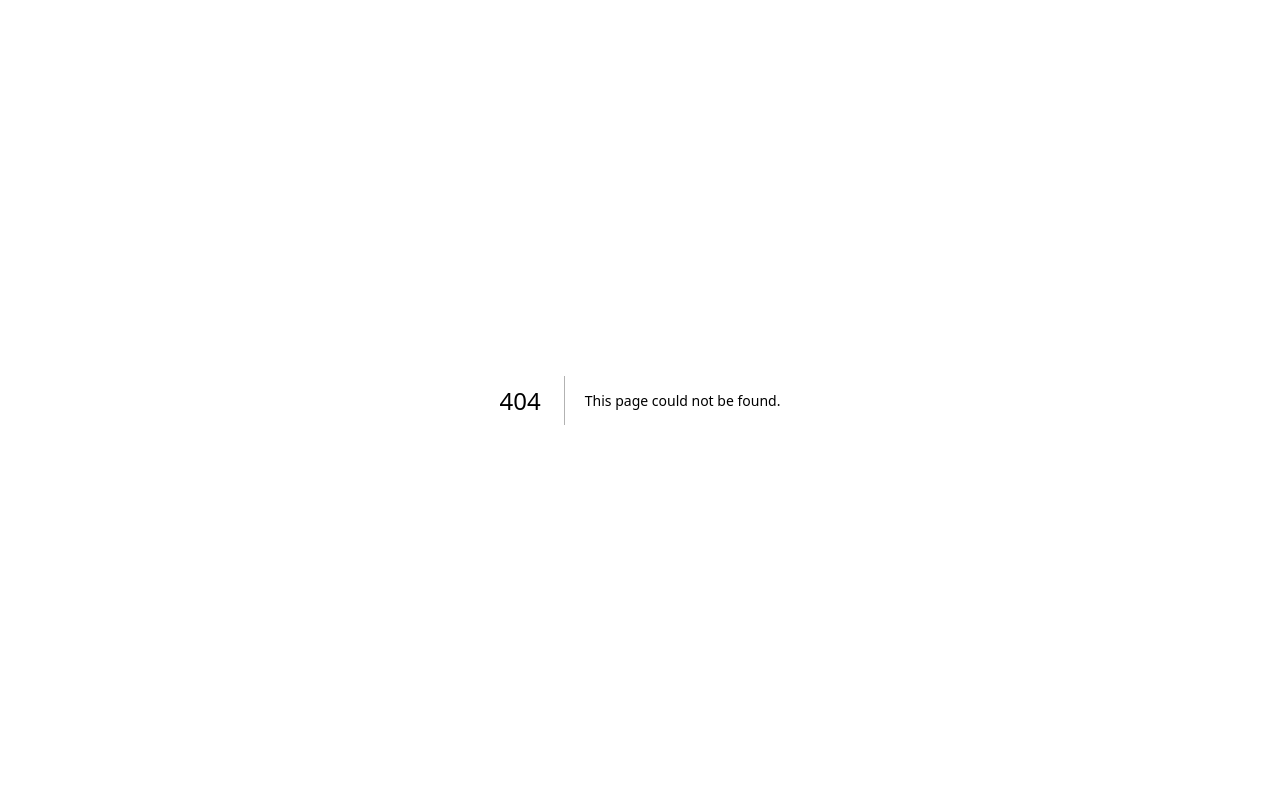
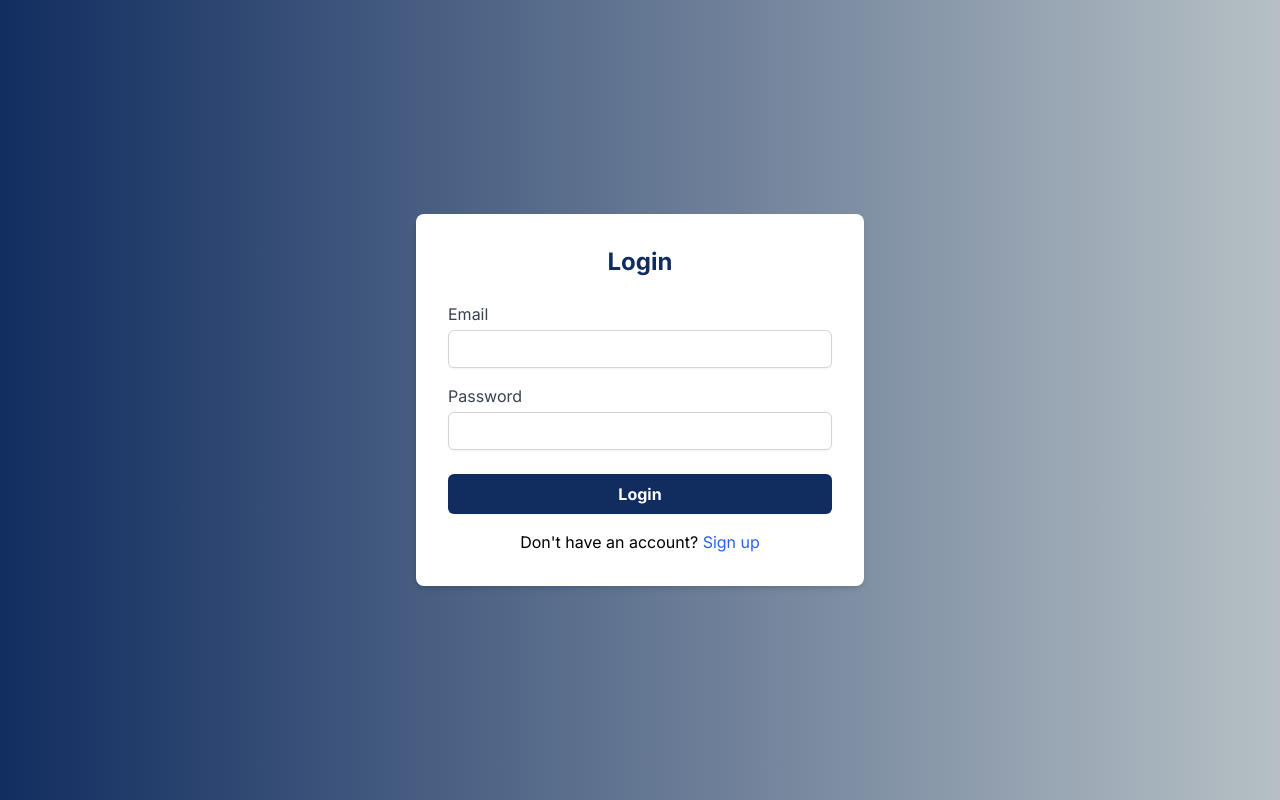
Before and after one commit to quratulain08/my-app, a Next.js app: page /Login in a window 1280 px wide. Before the commit this address had no page. Built offline with nearby package versions, Linux system fonts and the light colour scheme.

Commit message:
Sign Up and Login page Created

```diff
--- /dev/null
+++ b/src/app/Login/page.tsx
@@ -0,0 +1,61 @@
+"use client";
+import React, { useState } from 'react';
+import Link from 'next/link';
+
+const Login = () => {
+  const [email, setEmail] = useState('');
+  const [password, setPassword] = useState('');
+
+  const handleSubmit = (e: React.FormEvent<HTMLFormElement>) => {
+    e.preventDefault();
+    // Handle login logic here
+    console.log('Login attempt with:', { email, password });
+  };
+
+  return (
+    <div className='min-h-screen flex items-center justify-center bg-gradient-to-r from-[#112d60] to-[#b6c0c5]'>
+      <div className='w-full max-w-md p-8 bg-white shadow-md rounded-lg'>
+        <h1 className='text-2xl font-bold text-[#112d60] mb-6 text-center'>Login</h1>
+        <form onSubmit={handleSubmit}>
+          <div className='mb-4'>
+            <label htmlFor='email' className='block text-gray-700'>Email</label>
+            <input
+              type='email'
+              id='email'
+              value={email}
+              onChange={(e) => setEmail(e.target.value)}
+              className='mt-1 block w-full px-3 py-2 border border-gray-300 rounded-md shadow-sm focus:outline-none focus:ring-indigo-500 focus:border-indigo-500 sm:text-sm'
+              required
+            />
+          </div>
+          <div className='mb-6'>
+            <label htmlFor='password' className='block text-gray-700'>Password</label>
+            <input
+              type='password'
+              id='password'
+              value={password}
+              onChange={(e) => setPassword(e.target.value)}
+              className='mt-1 block w-full px-3 py-2 border border-gray-300 rounded-md shadow-sm focus:outline-none focus:ring-indigo-500 focus:border-indigo-500 sm:text-sm'
+              required
+            />
+          </div>
+          <button
+            type='submit'
+            className='w-full py-2 px-4 bg-[#112d60] text-white font-bold rounded-md shadow-sm hover:bg-blue-700 focus:outline-none focus:ring-2 focus:ring-offset-2 focus:ring-blue-500'
+          >
+            Login
+          </button>
+        </form>
+        <div className='mt-4 text-center'>
+          <p>Don't have an account?{' '}
+            <Link href="/Signup" className='text-blue-600 hover:text-blue-800'>
+              Sign up
+            </Link>
+          </p>
+        </div>
+      </div>
+    </div>
+  );
+}
+
+export default Login;
--- /dev/null
+++ b/src/app/Signup/page.tsx
@@ -0,0 +1,59 @@
+// pages/signup.tsx
+
+import React from 'react';
+import Link from 'next/link';
+
+const Signup: React.FC = () => {
+  return (
+    <div className='min-h-screen flex items-center justify-center bg-gradient-to-r from-[#112d60] to-[#b6c0c5]'>
+      <div className='w-full max-w-md p-8 bg-white shadow-md rounded-lg'>
+        <h1 className='text-2xl font-bold text-[#112d60] mb-6 text-center'>Sign Up</h1>
+        <form>
+
+          <div className='mb-4'>
+            <label htmlFor='username' className='block text-gray-700'>Username</label>
+            <input
+              type='text'
+              id='username'
+              className='mt-1 block w-full px-3 py-2 border border-gray-300 rounded-md shadow-sm focus:outline-none focus:ring-[#112d60] focus:border-[#112d60] sm:text-sm'
+              required
+            />
+          </div>
+          <div className='mb-4'>
+            <label htmlFor='email' className='block text-gray-700'>Email</label>
+            <input
+              type='email'
+              id='email'
+              className='mt-1 block w-full px-3 py-2 border border-gray-300 rounded-md shadow-sm focus:outline-none focus:ring-[#112d60] focus:border-[#112d60] sm:text-sm'
+              required
+            />
+          </div>
+          <div className='mb-4'>
+            <label htmlFor='password' className='block text-gray-700'>Password</label>
+            <input
+              type='password'
+              id='password'
+              className='mt-1 block w-full px-3 py-2 border border-gray-300 rounded-md shadow-sm focus:outline-none focus:ring-[#112d60] focus:border-[#112d60] sm:text-sm'
+              required
+            />
+          </div>
+          <button
+            type='submit'
+            className='w-full py-2 px-4 bg-[#112d60] text-white font-bold rounded-md shadow-sm hover:bg-blue-700 focus:outline-none focus:ring-2 focus:ring-offset-2 focus:ring-[#112d60]'
+          >
+            Sign Up
+          </button>
+        </form>
+        <div className='mt-4 text-center'>
+          <p>Already have an account?{' '}
+            <Link href="/Login" className='text-blue-600 hover:text-blue-800'>
+              Login
+            </Link>
+          </p>
+        </div>
+      </div>
+    </div>
+  );
+}
+
+export default Signup;
```
